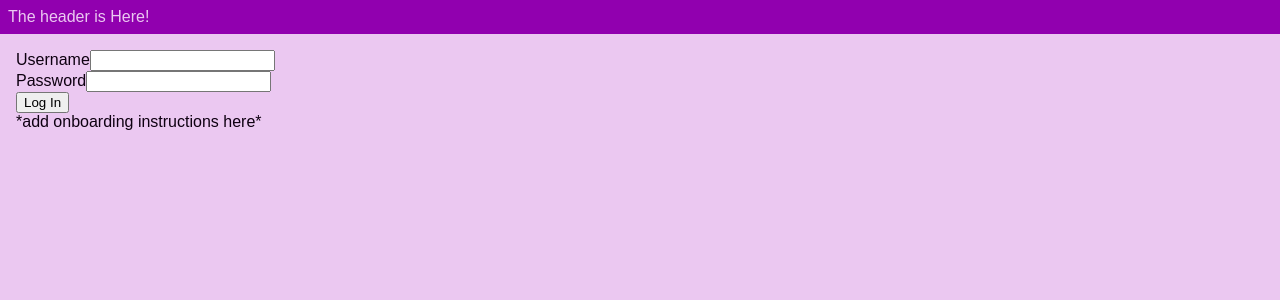
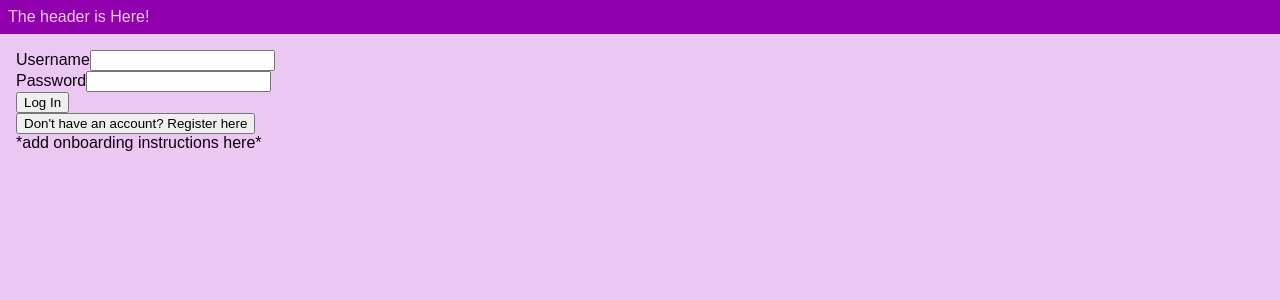
Before and after one commit to seankrummel/recipes-client, a React (Create React App) app: page / in a window 1280 px wide. Shown: the top 300 px of the page. Built offline with nearby package versions, Linux system fonts and the light colour scheme; no server answers.

Commit message:
added button to link to the registration page from landing page

```diff
--- a/src/components/loginForm.js
+++ b/src/components/loginForm.js
@@ -1,5 +1,6 @@
 import React from 'react';
 import {Field, reduxForm, focus} from 'redux-form';
+import {Link} from 'react-router-dom';
 import Input from './input';
 import {required, notEmpty} from '../validators';
 import {login} from '../actions/auth';
@@ -17,6 +18,7 @@ class LoginForm extends React.Component {
       </div>
     );
     return(
+      <div className="login">
         <form className="login-form" onSubmit={this.props.handleSubmit(values => this.onSubmit(values))}>
         {error}
           <Field name="username" label="Username" type="text" component={Input} validate={[
@@ -27,6 +29,8 @@ class LoginForm extends React.Component {
           ]} />
           <button type="submit" >Log In</button>
         </form>
+        <Link to="/register"><button>Don't have an account? Register here</button></Link>
+      </div>
     );
   }
 }
--- a/src/components/recipePostForm.js
+++ b/src/components/recipePostForm.js
@@ -1,6 +1,5 @@
 import React from 'react';
 import {Field, reduxForm, focus} from 'redux-form';
-import {connect} from 'react-redux';
 import Input from './input';
 import {stopEditingRecipe, postRecipe} from '../actions/recipes';
 
--- a/src/components/registrationPage.js
+++ b/src/components/registrationPage.js
@@ -9,7 +9,7 @@ function RegistrationPage(props) {
     <div className="registration-page">
       <h2>Register</h2>
       <RegistrationForm />
-      <Link to="/"><button>Login</button></Link>
+      <Link to="/"><button>Already have an account? Login</button></Link>
     </div>
   );
 }
```
Lines whose indentation alone changed are shown as unchanged.
